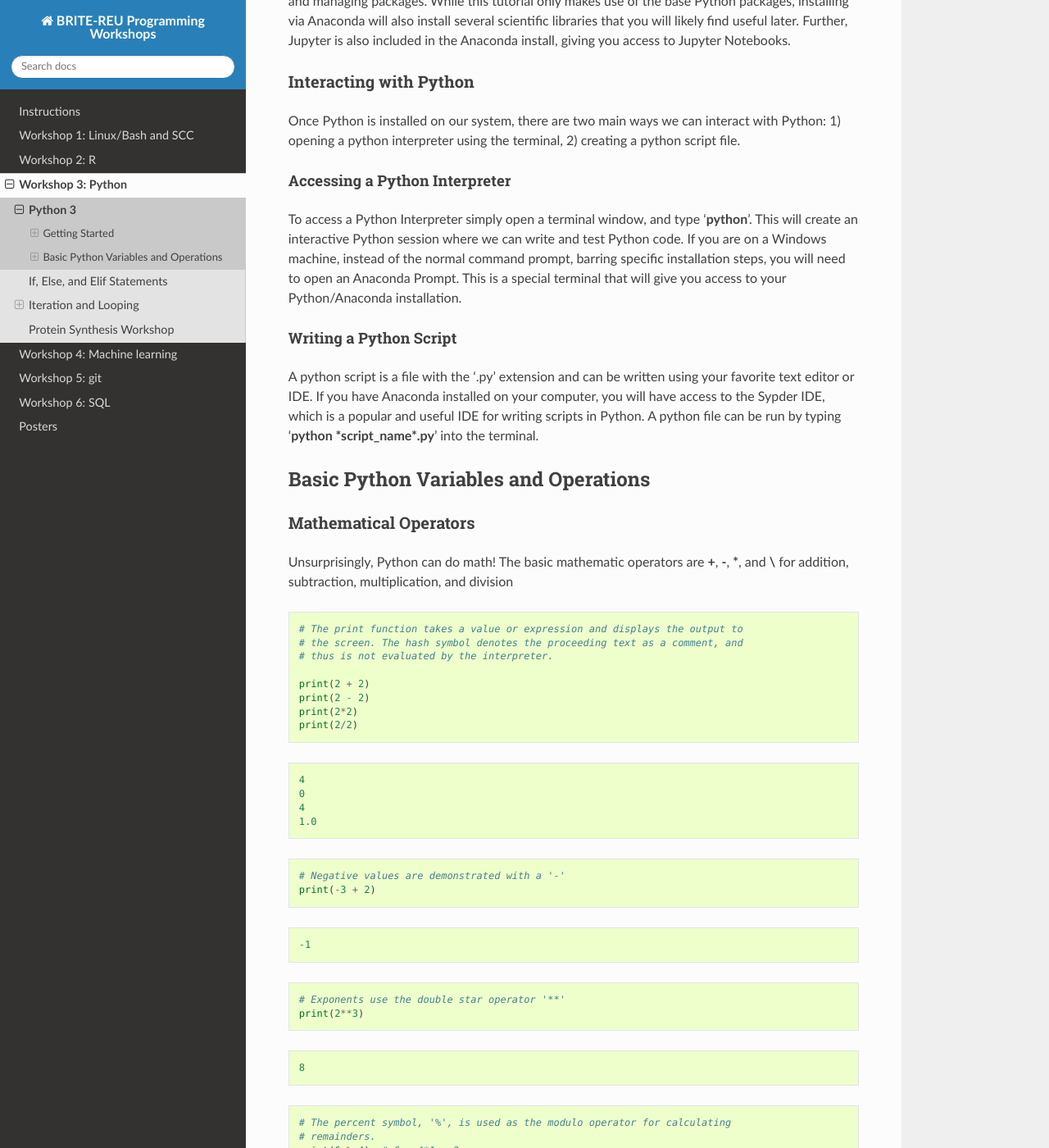
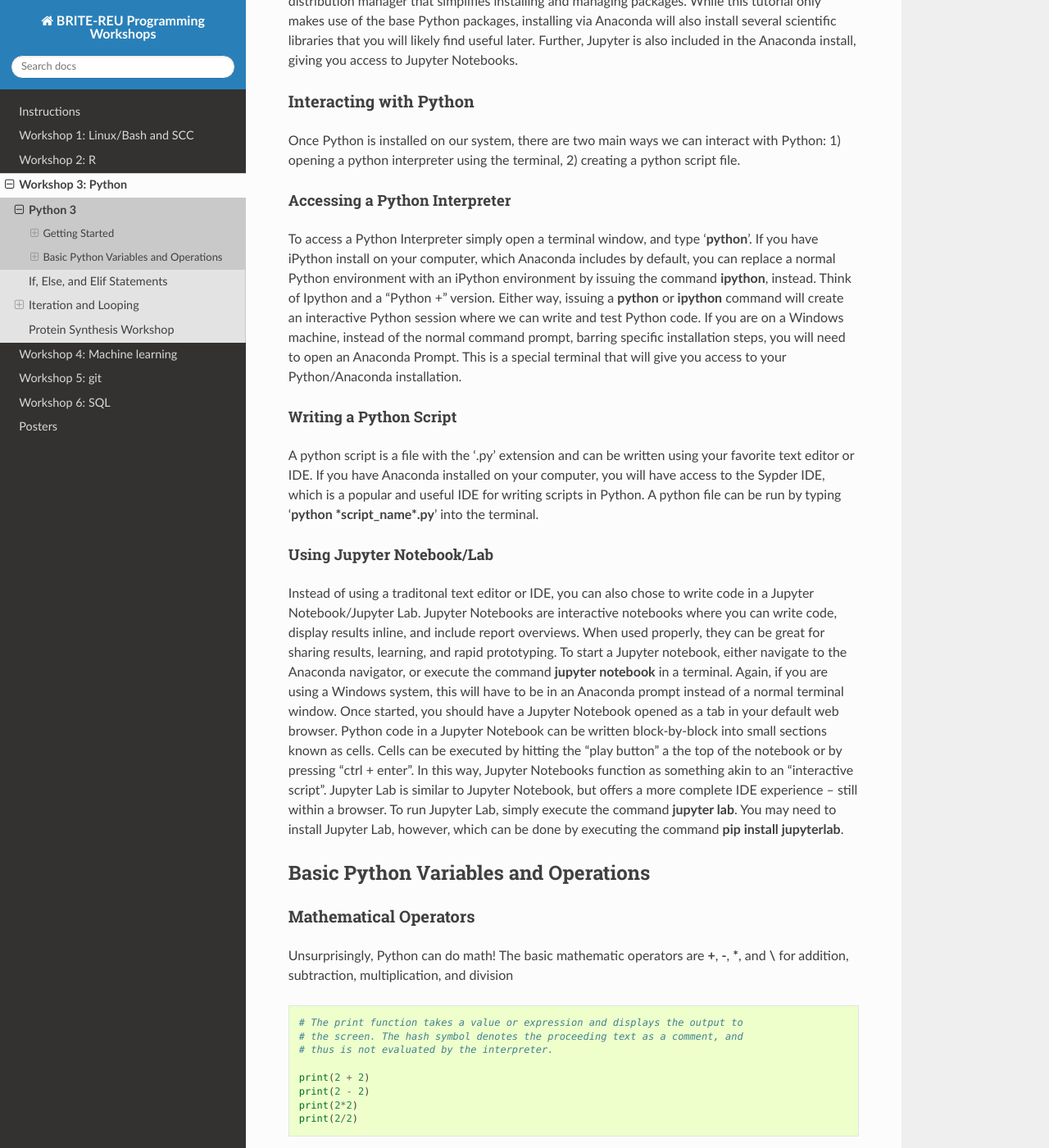
Before and after one commit to BRITE-REU/programming-workshops, a Sphinx documentation site: the page built from source/workshops/03_python/intro.rst, in a window 1280 px wide and 1400 px high, scrolled down 442 px. Shown: the whole window at 82% size. Built offline with Sphinx 7.4.7 and the Read the Docs theme 2.0.0, drawn with Linux system fonts in a browser that asks for light colours; pages that are not in the unit, such as notebooks, are missing from menus; some of the changed text lies outside the part shown.

Commit message:
fixed broken download link. Added jupyter section.

```diff
--- a/source/workshops/03_python/intro.rst
+++ b/source/workshops/03_python/intro.rst
@@ -14,7 +14,7 @@ Getting Started
 
 To get started we will likely need to install Python. While there are
 many ways to install Python on your system, I recommend using the
-Anaconda Distribution (https://www.continuum.io/downloads). Anaconda is
+Anaconda Distribution (https://www.anaconda.com/distribution/). Anaconda is
 a cross-platform (OSX, Linux, Windows) distribution manager that
 simplifies installing and managing packages. While this tutorial only
 makes use of the base Python packages, installing via Anaconda will also
@@ -33,11 +33,15 @@ Accessing a Python Interpreter
 ^^^^^^^^^^^^^^^^^^^^^^^^^^^^^^
 
 To access a Python Interpreter simply open a terminal window, and type
-'**python**'. This will create an interactive Python session where we
-can write and test Python code. If you are on a Windows machine, instead
-of the normal command prompt, barring specific installation steps, you
-will need to open an Anaconda Prompt. This is a special terminal that
-will give you access to your Python/Anaconda installation.
+'**python**'. If you have iPython install on your computer, which Anaconda
+includes by default, you can replace a normal Python environment with an iPython
+environment by issuing the command **ipython**, instead. Think of Ipython and a
+"Python +" version. Either way, issuing a **python** or **ipython** command
+will create an interactive Python session where we can write and test Python
+code. If you are on a Windows machine, instead of the normal command prompt,
+barring specific installation steps, you will need to open an Anaconda Prompt.
+This is a special terminal that will give you access to your Python/Anaconda
+installation.
 
 Writing a Python Script
 ^^^^^^^^^^^^^^^^^^^^^^^
@@ -47,6 +51,27 @@ using your favorite text editor or IDE. If you have Anaconda installed
 on your computer, you will have access to the Sypder IDE, which is a
 popular and useful IDE for writing scripts in Python. A python file can
 be run by typing '**python *script\_name*.py**' into the terminal.
+
+Using Jupyter Notebook/Lab
+^^^^^^^^^^^^^^^^^^^^^^^^^^
+
+Instead of using a traditonal text editor or IDE, you can also chose to write
+code in a Jupyter Notebook/Jupyter Lab. Jupyter Notebooks are interactive
+notebooks where you can write code, display results inline, and include report
+overviews. When used properly, they can be great for sharing results, learning,
+and rapid prototyping. To start a Jupyter notebook, either navigate to the
+Anaconda navigator, or execute the command **jupyter notebook** in a terminal.
+Again, if you are using a Windows system, this will have to be in an Anaconda
+prompt instead of a normal terminal window. Once started, you should have a
+Jupyter Notebook opened as a tab in your default web browser. Python code in a
+Jupyter Notebook can be written block-by-block into small sections known as
+cells. Cells can be executed by hitting the "play button" a the top of the
+notebook or by pressing "ctrl + enter". In this way, Jupyter Notebooks function
+as something akin to an "interactive script". Jupyter Lab is similar to
+Jupyter Notebook, but offers a more complete IDE experience -- still within a
+browser. To run Jupyter Lab, simply execute the command **jupyter lab**. You
+may need to install Jupyter Lab, however, which can be done by executing the
+command **pip install jupyterlab**.
 
 Basic Python Variables and Operations
 -------------------------------------
```
